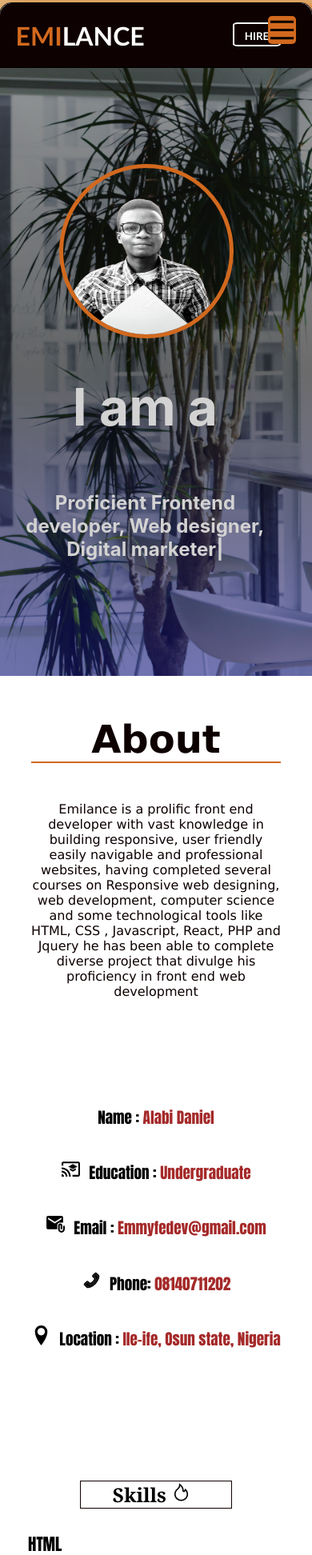
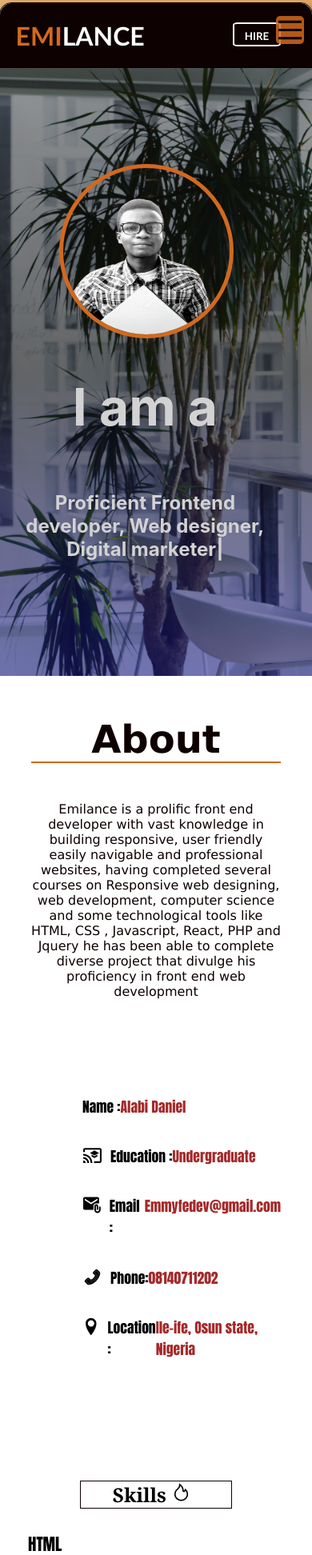
Before and after one commit to Emilance/Emmyportfolio, a React (Create React App) app: page / in a window 390 px wide. Shown: the top 1944 px of the page at 80% size. Built offline with nearby package versions, Linux system fonts and the light colour scheme.

Commit message:
updated responsiveness

```diff
--- a/src/components/NavBar.css
+++ b/src/components/NavBar.css
@@ -4,6 +4,8 @@
     --color-header:rgb(14, 1, 1);
     --color-white:white;
     --color-black:black;
+    --color-primarytrans :rgba(210, 105, 30, 0.849);
+
 }
 
 .NavBarContainer{
@@ -134,11 +136,12 @@ padding :5px;
 
 .Hamburger{
     color: var(--color-black);
-    background-color:var(--color-primary);
+    background-color:var(--color-primarytrans);
     border-radius: 5px;
     position: fixed;
-    right: 20px;
+    right: 10px;
     top: 20px;
+    z-index: 1000;
 }
 
 
--- a/src/components/sections/page.css
+++ b/src/components/sections/page.css
@@ -114,7 +114,8 @@
 }
 
 .info > p {
-    font-family: Impact, Haettenschweiler, 'Arial Narrow Bold', sans-serif;
+     font-family: Impact, Haettenschweiler, 'Arial Narrow Bold', sans-serif;
+     display: flex;
 }
 
 .info > p > span {
@@ -378,7 +379,7 @@ transition: 1s;
 }
 
 .aboutport{
-    width:50vw;
+    width:55vw;
     height:5rem;
     border:1px solid black;
 }
@@ -782,7 +783,7 @@ form> .submit:hover{
 
     }
     .contactcontainer{
-        height: 199vh;
+        height: 210vh;
         justify-content: flex-start;
 
     }
@@ -847,8 +848,20 @@ form> .submit:hover{
         display: flex;
         flex-direction: column;
         justify-content: center;
-        align-items: center;
+        align-items:flex-start;
+        padding-left: 2rem;
     }
+    .ContactInfo >p{
+        font-size: 1.1rem;
+    }
+
+.info{
+    font-size: 1.1rem;
+    font-weight: 400;
+    align-items: flex-start;
+    padding-left: 4rem;
+
+}
 }
 @media (max-width: 990px){
   .about-btn-container{
```
